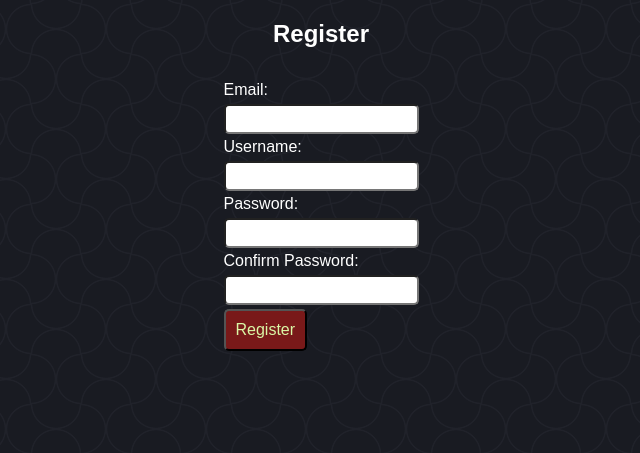
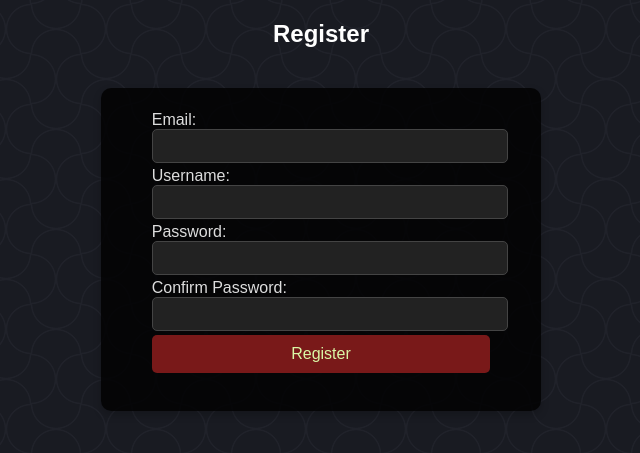
Before and after one commit to SmoCloud/video-player, a PHP site: template views/registration.html in a window 1280 px wide. Shown: the part 46-499 px from the top of the page, without its empty margins (319-959 px from the left). Run offline with PHP 8.4, Linux system fonts and the light colour scheme; the template is opened without the code that fills it, so the values that code supplies are empty.

Commit message:
Updated Login CSS

```diff
--- a/public/css/styles.css
+++ b/public/css/styles.css
@@ -41,43 +41,64 @@ form {
     color: white;
 }
 
-.registration {
+/*Login/Registration */
+.registration, .login-box {
     display: flex;
+    flex-direction: column;
     justify-content: center;
     align-items: center;
+    width: 100%;
+    margin: 20px auto;
+    max-width: 400px;
+    background: rgba(0, 0, 0, 0.8);
+    padding: 20px;
+    border-radius: 10px;
+    box-shadow: 0 4px 8px rgba(0, 0, 0, 0.2);
 }
 
 .inputField {
+    width: 100%;
     display: flex;
-    justify-content: center;
+    flex-direction: column;
     align-items: center;
-    text-align: left;
-    margin: 10px;
-    padding-bottom: 20px;
+    margin-bottom: 15px;
+}
+
+.inputFieldLabel {
+    font-size: 1rem;
+    margin-bottom: 5px;
+    color: #ddd;
 }
 
 input {
-    padding: 5px;
+    width: 100%;
+    padding: 8px;
     font-size: 14px;
     border-radius: 5px;
+    border: 1px solid #444;
+    background-color: #222;
+    color: white;
 }
 
-.inputFieldLabel {
-    position: relative;
-    display: block;
-    padding-bottom: 5px;
+input:focus {
+    outline: none;
+    border-color: #791919;
 }
 
-#register-btn {
+#register-btn, #login-btn {
     background-color: #791919;
     color: rgb(218, 247, 166);
     padding: 10px;
     border-radius: 5px;
     font-family: Arial;
     font-size: 16px;
+    border: none;
+    cursor: pointer;
+    transition: background-color 0.3s;
+    width: 100%;
 }
 
-#register-btn:hover {
+#register-btn:hover, #login-btn:hover {
     background-color: red;
 }
 
```
Also changed, not shown: 1 other file.
